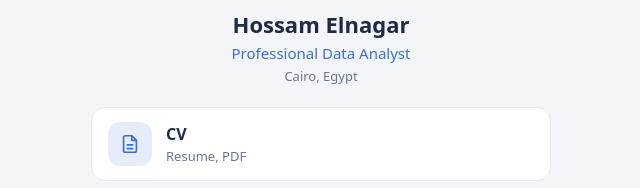
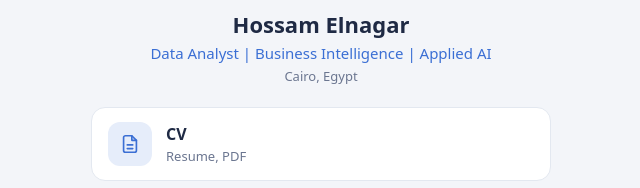
Before and after one commit to 7ossamelnagarpro/7ossamelnagarpro.github.io, a plain HTML site: page data-analyst/index.html in a window 1280 px wide. Shown: the part 178-366 px from the top of the page, without its empty margins (319-959 px from the left). Drawn offline with Linux system fonts and the light colour scheme.

Commit message:
Update index.html

```diff
--- a/data-analyst/index.html
+++ b/data-analyst/index.html
@@ -39,7 +39,7 @@ html[lang=en] div[data-l=en],html[lang=ar] div[data-l=ar]{display:block}
 <header>
 <img class="avatar" src="../assets/photo.jpg" alt="Hossam Elnagar">
 <h1><span data-l="en">Hossam Elnagar</span><span data-l="ar">حسام النجار</span></h1>
-<div class="role"><span data-l="en">Professional Data Analyst</span><span data-l="ar">محلل بيانات محترف</span></div>
+<div class="role"><span data-l="en">Data Analyst | Business Intelligence | Applied AI</span><span data-l="ar">محلل بيانات محترف</span></div>
 <div class="loc"><span data-l="en">Cairo, Egypt</span><span data-l="ar">القاهرة، مصر</span></div>
 </header>
 <div class="links">
```
